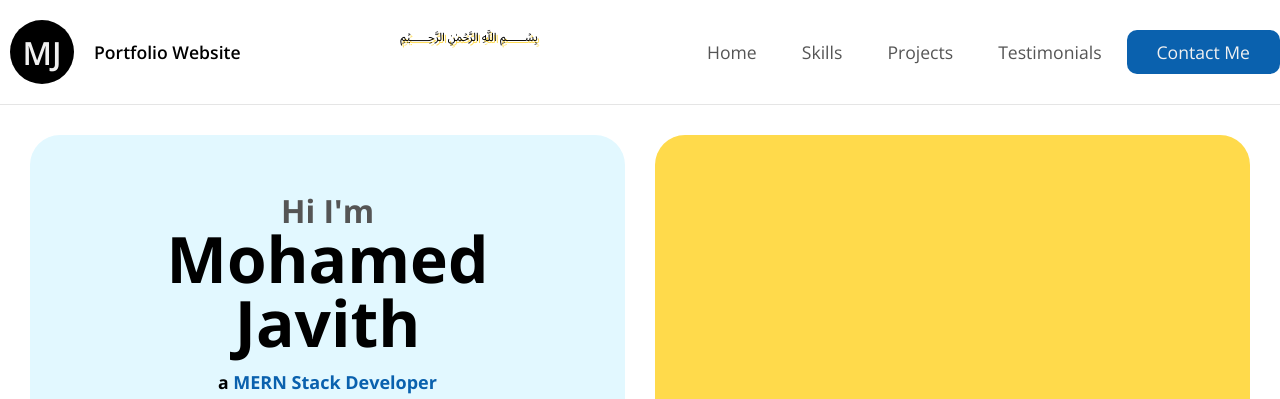
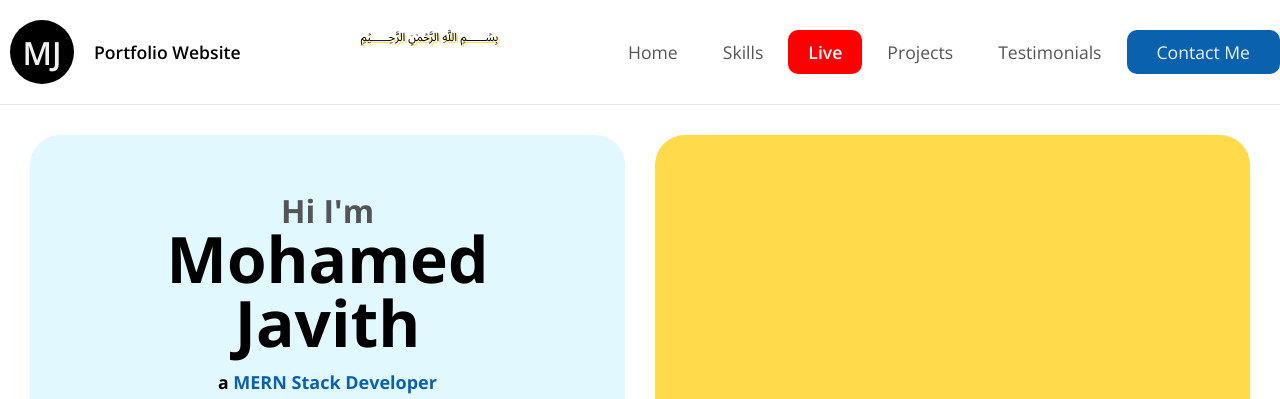
Before and after one commit to MhdJavithF/Portfolio, a plain HTML site: page index.html in a window 1280 px wide. Shown: the top 399 px of the page. Drawn offline with nearby package versions, Linux system fonts and the light colour scheme.

Commit message:
Add 'Live' section link and style for client works

```diff
--- a/index.html
+++ b/index.html
@@ -83,6 +83,9 @@
 				</li>
 				<li>
 					<a href="#skills">Skills</a>
+				</li>
+				<li id="live">
+					<a href="#client-work">Live</a>
 				</li>
 				<li>
 					<a href="#projects">Projects</a>
--- a/style.css
+++ b/style.css
@@ -117,6 +117,20 @@ header {
 						text-decoration: none;
 					}
 				}
+			}
+			#live {
+				background-color: red;
+				border-radius: 10px;
+				a {
+					color: #ffffff;
+					font-weight: 600;
+					&:hover {
+						background-color: #000000;
+						border-radius: 10px;
+						text-decoration: none;
+					}
+				}
+
 			}
 		}
 
```
